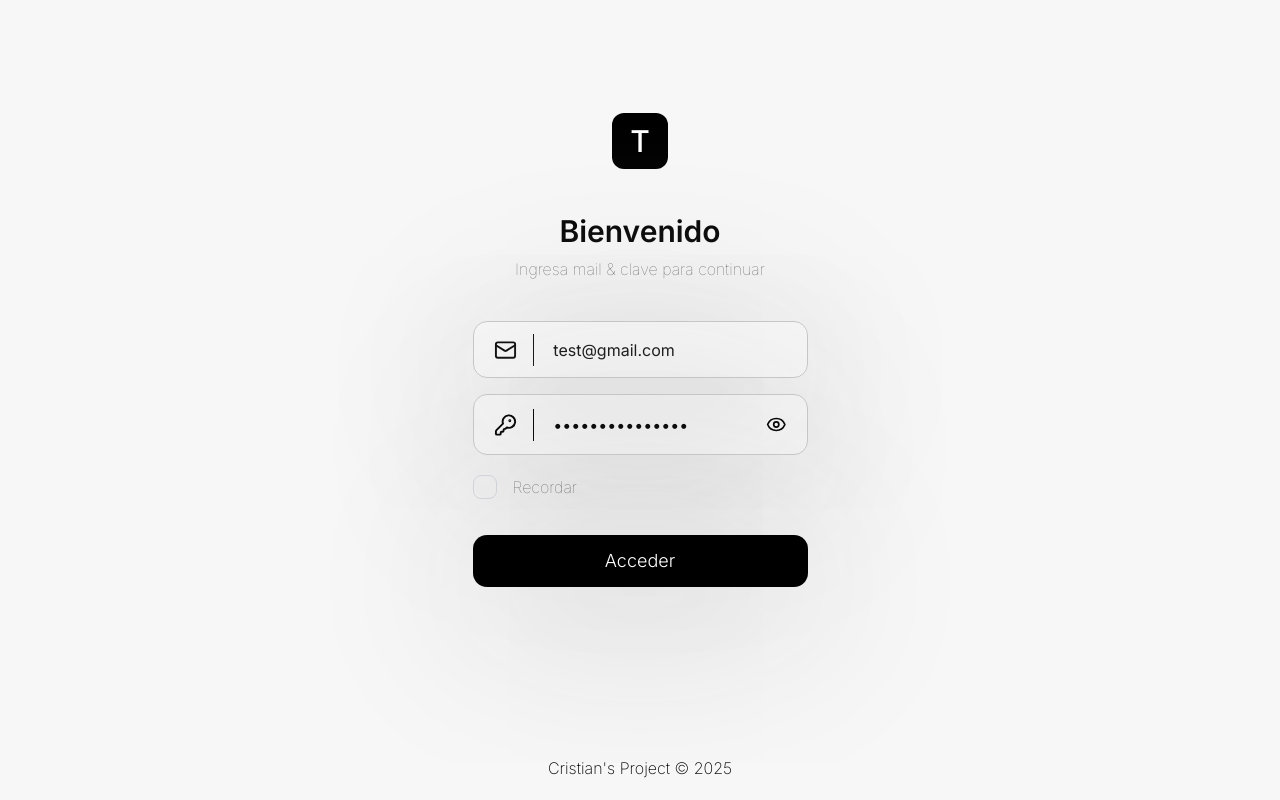
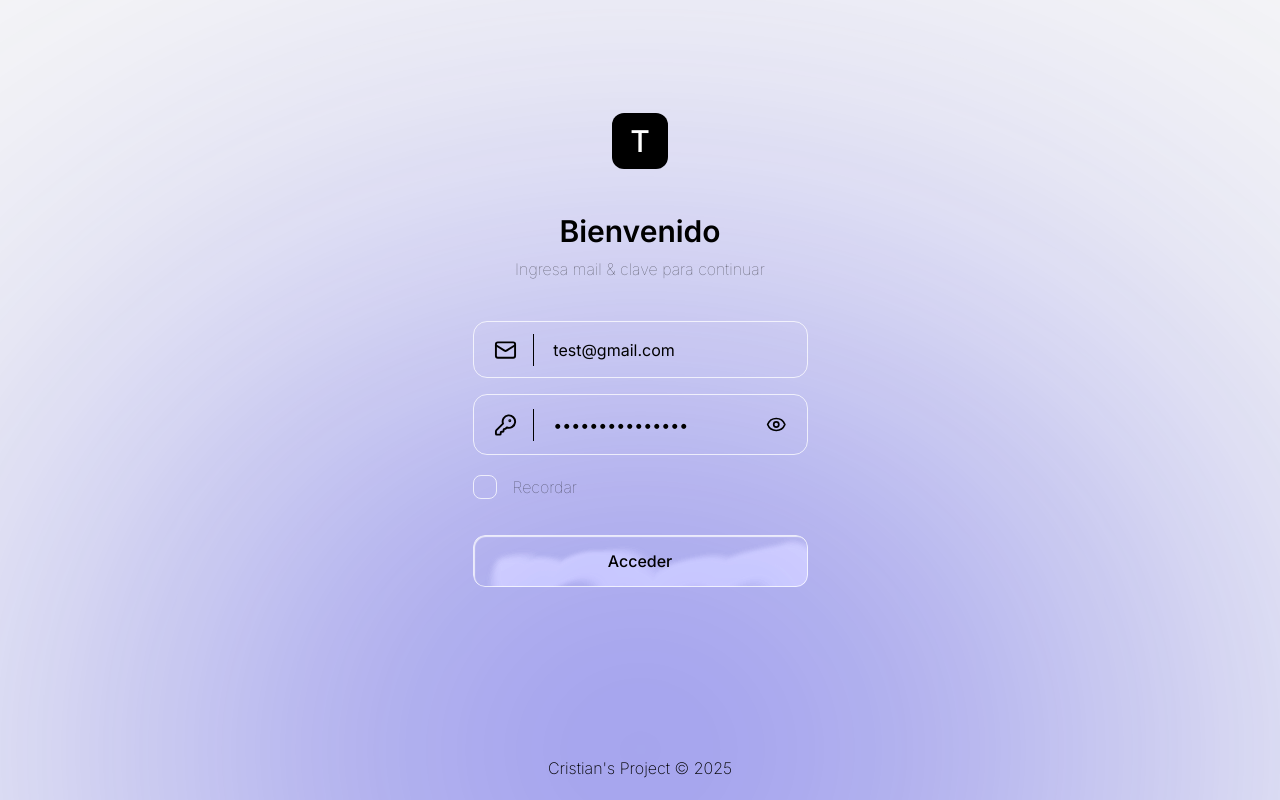
Before and after one commit to crisjmartinx/todoflow-frontend, a Next.js app: page / in a window 1280 px wide. Built offline with nearby package versions, Linux system fonts and the light colour scheme; no server answers.

Commit message:
feat: agregar componente de botón reutilizable con soporte para estado de carga y estilos glass

```diff
--- a/src/app/globals.css
+++ b/src/app/globals.css
@@ -26,10 +26,14 @@ body::-webkit-scrollbar {
   --text-tertiary: #6a6a6a;
   --primary: #f7f7f7;
   --primary-light: #ffffff;
+  --glass: #ffffffbf;
   --secondary: #000000;
   --secondary-light: #c6c6c6;
   --tertiary: #8a8a8a;
+  --color-primary: #1900ff;
+  --color-secondary: #314db2;
   --hover-bg: #f5f5f5;
+  --highlight: #ffffffbf;
 }
 
 .theme-dark {
@@ -39,10 +43,14 @@ body::-webkit-scrollbar {
   --text-tertiary: #c6c6c6;
   --primary: #000000;
   --primary-light: #050505;
+  --glass: #ffffff00;
   --secondary: #ededed;
   --secondary-light: #6a6a6a;
   --tertiary: #2a2a2a;
+  --color-primary: #1900ff;
+  --color-secondary: #314db2;
   --hover-bg: #2e2e2e;
+  --highlight: #ffffff31;
 }
 
 div,
@@ -131,6 +139,26 @@ h3 {
 
 .slide-up {
   animation: slideUp 0.15s cubic-bezier(0.075, 0.82, 0.165, 1) both;
+}
+
+.hero-login::before {
+  content: "";
+  position: absolute;
+  width: 80%;
+  height: 700px;
+  background: radial-gradient(
+    circle,
+    var(--color-primary),
+    var(--color-secondary)
+  );
+  border-radius: 50%;
+  z-index: -1;
+  opacity: 0.6;
+  transform: translateX(-50%);
+  bottom: -300px;
+  left: 50%;
+  filter: blur(250px);
+  animation: breathing 7s ease-in-out infinite;
 }
 
 .card-main {
@@ -398,103 +426,47 @@ h3 {
   animation: moveBackground 120s linear infinite;
 }
 
-.glassContainer {
-  position: fixed;
-  display: -webkit-box;
-  display: -ms-flexbox;
-  display: flex;
-  -webkit-box-align: center;
-  -ms-flex-align: center;
-  align-items: center;
-  -webkit-box-pack: center;
-  -ms-flex-pack: center;
-  justify-content: center;
-  width: 300px;
-  height: 200px;
-  border-radius: 30px;
+.glass {
+  position: relative;
+  padding: 12px 24px;
+  border-radius: 12px;
+  overflow: hidden;
+  background: transparent;
+  transition: transform 0.2s ease;
+  outline: none;
 }
 
-.glassContainer::before {
-  content: "";
+.glass-filter,
+.glass-overlay,
+.glass-specular {
   position: absolute;
   inset: 0;
-  z-index: 0;
-  overflow: hidden;
-  border-radius: 30px;
-  -webkit-box-shadow: inset 2px 2px 0px -2px rgba(255, 255, 255, 0.7),
-    inset 0 0 3px 1px rgba(255, 255, 255, 0.7);
-  box-shadow: inset 2px 2px 0px -2px rgba(255, 255, 255, 0.7),
-    inset 0 0 3px 1px rgba(255, 255, 255, 0.7);
+  border-radius: inherit;
 }
 
-.glassContainer::after {
-  content: "";
-  position: absolute;
-  z-index: -1;
-  inset: 0;
-  border-radius: 30px;
-  -webkit-backdrop-filter: blur(0px);
-  backdrop-filter: blur(0px);
-  -webkit-filter: url(#container-glass);
-  filter: url(#container-glass);
-  overflow: hidden;
-  isolation: isolate;
+.glass-filter {
+  z-index: 1;
+  backdrop-filter: blur(4px);
+  filter: url(#glass-distortion) saturate(120%) brightness(1.15);
 }
 
-.glassBtn {
-  position: relative;
-  display: -webkit-box;
-  display: -ms-flexbox;
-  display: flex;
-  -webkit-box-align: center;
-  -ms-flex-align: center;
-  align-items: center;
-  -webkit-box-pack: center;
-  -ms-flex-pack: center;
-  justify-content: center;
-  cursor: pointer;
-  width: 200px;
-  height: 200px;
-  padding: 15px;
-  background: transparent;
-  border-radius: 9999px;
-  outline: none;
-  border: none;
-  z-index: 0;
+.glass-overlay {
+  z-index: 2;
+  background: var(--);
 }
 
-.glassBtn::before {
-  content: "";
-  position: absolute;
-  inset: 0;
-  z-index: 0;
-  overflow: hidden;
-  border-radius: 9999px;
-  -webkit-box-shadow: inset 2px 2px 0px -2px rgba(255, 255, 255, 0.7),
-    inset 0 0 3px 1px rgba(255, 255, 255, 0.7);
-  box-shadow: inset 2px 2px 0px -2px rgba(255, 255, 255, 0.7),
-    inset 0 0 3px 1px rgba(255, 255, 255, 0.7);
-  background-color: rgb(255 255 255 / 10%);
+.glass-specular {
+  z-index: 3;
+  box-shadow: inset 1px 1px 1px var(--highlight);
+  border: 0.05px solid var(--highlight);
 }
 
-.glassBtn::after {
-  content: "";
-  position: absolute;
-  z-index: -1;
-  inset: 0;
-  border-radius: 9999px;
-  -webkit-backdrop-filter: blur(0px);
-  backdrop-filter: blur(0px);
-  -webkit-filter: url(#btn-glass);
-  filter: url(#btn-glass);
-  overflow: hidden;
-  isolation: isolate;
-}
-
-.glassBtn svg {
-  width: 100%;
-  height: 100%;
-  stroke: #fff;
+.glass-content {
+  position: relative;
+  z-index: 4;
+  color: var(--text);
+  font-weight: 500;
+  font-size: 16px;
 }
 
 @keyframes fadeIn {
@@ -696,3 +668,15 @@ h3 {
     background-position: 0% -1000%;
   }
 }
+
+@keyframes breathing {
+  0%,
+  100% {
+    transform: translateX(-50%) scale(1);
+    opacity: 0.5;
+  }
+  50% {
+    transform: translateX(-50%) scale(1.2);
+    opacity: 0.8;
+  }
+}
--- a/src/app/page.tsx
+++ b/src/app/page.tsx
@@ -7,6 +7,7 @@ import { useRouter } from "next/navigation";
 import { signIn, useSession } from "next-auth/react";
 
 import { Eye, EyeOff, KeyRound, Mail } from "lucide-react";
+import Button from "@/components/ui/buttons/Button";
 
 const MAX_RETRIES = 5;
 const RETRY_DELAY = 10000;
@@ -178,15 +179,15 @@ export default function page() {
   return (
     <>
       {status === "loading" && (
-        <div className="flex justify-center items-center h-screen bg-[var(--primary)]">
+        <div className="flex justify-center items-center h-screen-dvh hero-login">
           <div className="animate-spin rounded-full h-20 w-20 border-t-2 border-b-3 border-[var(--secondary)]"></div>
         </div>
       )}
 
       {status === "unauthenticated" && (
-        <div className="bg-[var(--primary)] h-screen w-full flex items-center">
-          <div className="mx-auto p-3 w-[34rem]">
-            <div className="h-auto  ">
+        <div className="hero-login relative overflow-hidden h-screen-dvh w-full flex items-center">
+          <div className="mx-auto p-5 w-[34rem] glass">
+            <div className="h-auto">
               <div className="bg-[var(--secondary)] w-14 h-14 rounded-xl mx-auto flex items-center justify-center">
                 <span
                   className="text-[var(--text-secondary)] text-3xl font-medium"
@@ -218,10 +219,10 @@ export default function page() {
                     className="border py-[10px] px-4 rounded-[14px] inline-flex items-center gap-3"
                     style={{
                       flex: "0 1 335px",
-                      boxShadow: "0 20px 180px 0px var(--secondary-light)",
+                      // boxShadow: "0 20px 180px 0px var(--secondary-light)",
                       border: errors.includes("User not found")
                         ? "2px solid red"
-                        : "0.1px solid var(--secondary-light)",
+                        : "0.1px solid var(--highlight)",
                       animation: errors.includes("User not found")
                         ? "shake 0.3s"
                         : "none",
@@ -262,10 +263,10 @@ export default function page() {
                     className="border py-[10px] px-4 rounded-[14px] inline-flex items-center gap-3"
                     style={{
                       flex: "0 1 335px",
-                      boxShadow: "0 20px 180px 0px var(--secondary-light)",
+                      // boxShadow: "0 20px 180px 0px var(--secondary-light)",
                       border: errors.includes("Password incorrect")
                         ? "2px solid red"
-                        : "0.1px solid var(--secondary-light)",
+                        : "0.1px solid var(--highlight)",
                       animation: errors.includes("Password incorrect")
                         ? "shake 0.3s"
                         : "none",
@@ -334,7 +335,7 @@ export default function page() {
                           checked={rememberMe}
                           onChange={(e) => setRememberMe(e.target.checked)}
                         />
-                        <span className="w-6 h-6 border border-gray-300 rounded-[8px] peer-checked:bg-[var(--secondary)]"></span>
+                        <span className="w-6 h-6 border-[0.1px] border-[var(--highlight)] rounded-[8px] peer-checked:bg-[var(--secondary)]"></span>
                         <span className="text-[var(--text-primary)] opacity-60 font-thin text-base cursor-default">
                           Recordar
                         </span>
@@ -347,24 +348,10 @@ export default function page() {
                   </div>
                 </div>
 
-                <div className="w-full flex justify-center pt-7 mt-2 mb-10 ">
-                  <button
-                    type="submit"
-                    disabled={loading}
-                    className="bg-[var(--secondary)] text-lg font-light p-[12px] rounded-[14px] text-[var(--text-secondary)]"
-                    style={{
-                      flex: "0 1 335px",
-                      boxShadow: "0 20px 180px 5px var(--secondary-light)",
-                    }}
-                  >
-                    {loading ? (
-                      <div className="flex justify-center items-center p-[0.400rem]">
-                        <div className="spinner-save-data-button border-[2px] border-solid border-t-transparent border-r-transparent border-b-[var(--primary)] border-l-transparent"></div>
-                      </div>
-                    ) : (
-                      <span>Acceder</span>
-                    )}
-                  </button>
+                <div className="w-full flex justify-center pt-7 mt-2 mb-10">
+                  <Button type="submit" loading={loading}>
+                    Acceder
+                  </Button>
                 </div>
 
                 <div
--- /dev/null
+++ b/src/components/ui/buttons/Button.tsx
@@ -0,0 +1,63 @@
+import React from "react";
+
+type ButtonProps = {
+  type?: "submit" | "button" | "reset";
+  disabled?: boolean;
+  loading?: boolean;
+  onClick?: () => void;
+  children?: React.ReactNode;
+  className?: string;
+  style?: React.CSSProperties;
+};
+
+const Button: React.FC<ButtonProps> = ({
+  type = "button",
+  disabled = false,
+  loading = false,
+  onClick,
+  children,
+  className = "",
+  style = {},
+}) => {
+  return (
+    <>
+      <svg style={{ display: "none" }}>
+        <filter id="glass-distortion">
+          <feTurbulence
+            type="turbulence"
+            baseFrequency="0.008"
+            numOctaves="2"
+            result="noise"
+          />
+          <feDisplacementMap in="SourceGraphic" in2="noise" scale="77" />
+        </filter>
+      </svg>
+
+      <button
+        type={type}
+        disabled={disabled || loading}
+        onClick={onClick}
+        className={`bg-[var(--primary)] glass flex-[0_1_335px] text-lg font-light p-[12px] rounded-[14px] ${className}`}
+        style={{
+          ...style,
+        }}
+      >
+        <div className="glass-filter"></div>
+        <div className="glass-overlay"></div>
+        <div className="glass-specular"></div>
+
+        <div className="glass-content">
+          {loading ? (
+            <div className="flex justify-center items-center p-[0.400rem]">
+              <div className="spinner-save-data-button border-[2px] border-solid border-t-transparent border-r-transparent border-b-[var(--secondary)] border-l-transparent animate-spin w-[20px] h-[20px] rounded-full" />
+            </div>
+          ) : (
+            <span className="text-[var(--text-primary)]">{children}</span>
+          )}
+        </div>
+      </button>
+    </>
+  );
+};
+
+export default Button;
```
